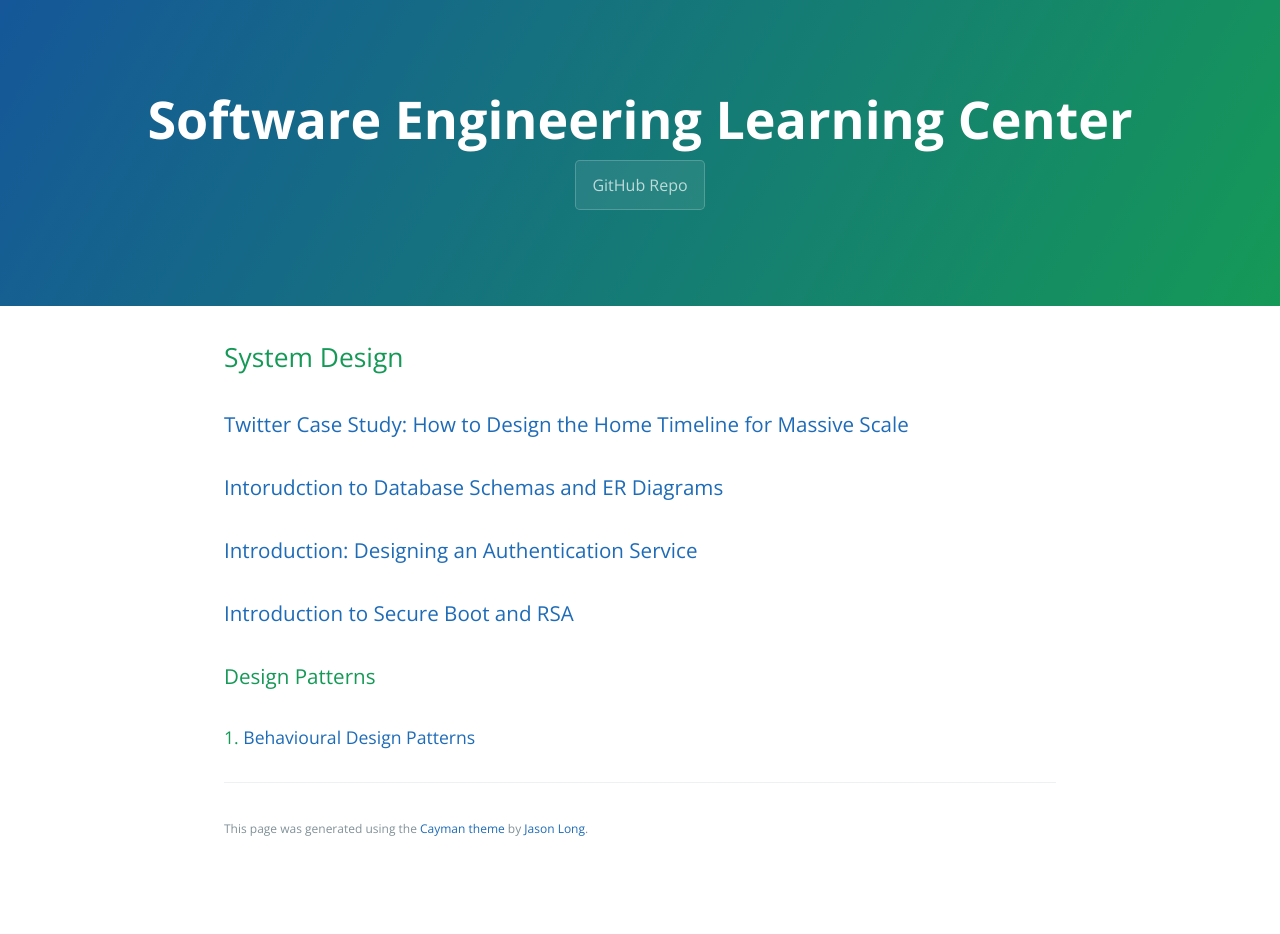
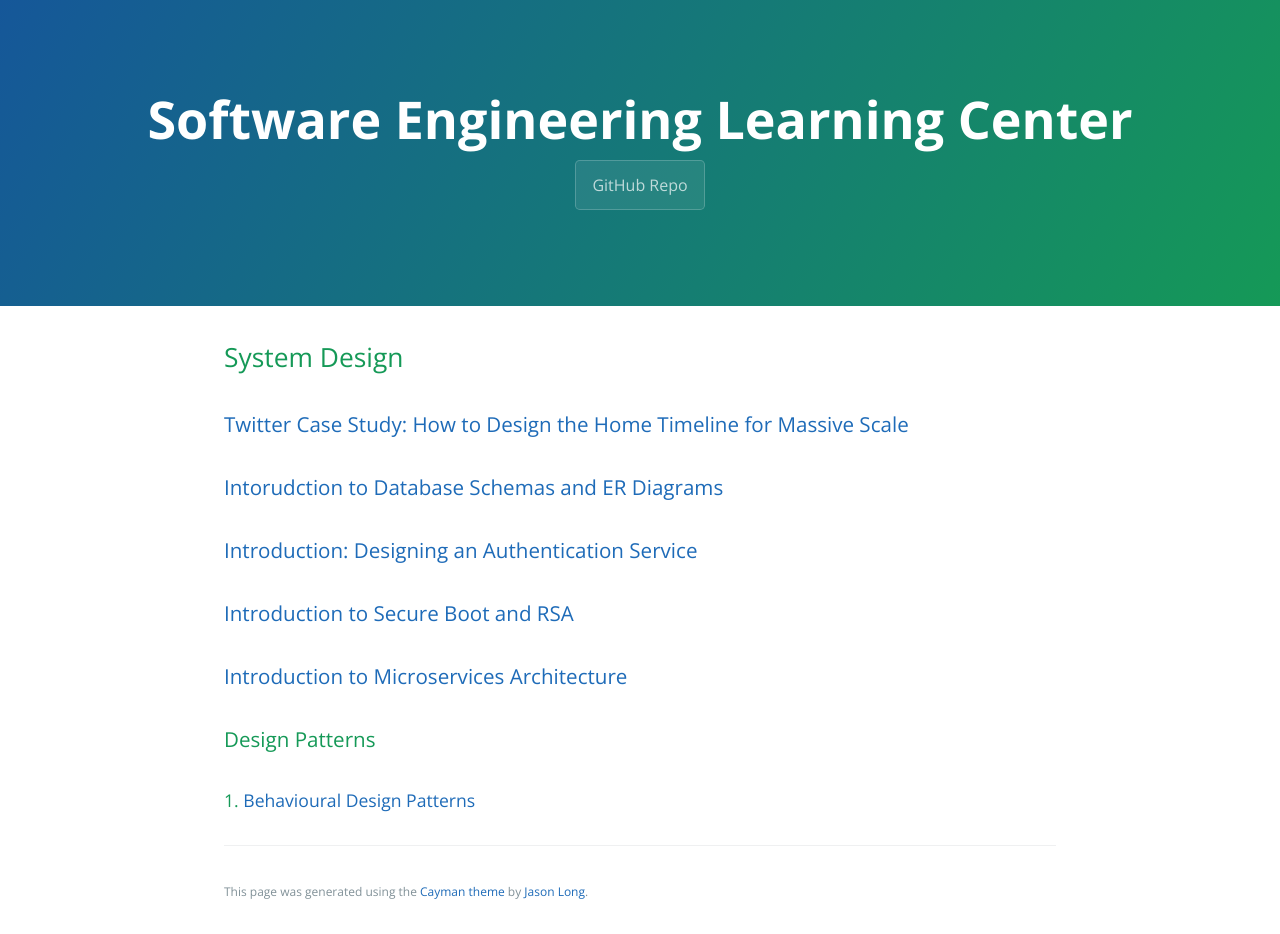
Before and after one commit to learning-software-engineering/learning-software-engineering.github.io, a Jekyll site: the page built from Topics/System_Design.md, in a window 1280 px wide. Built offline with Jekyll 4.4.1, drawn with Linux system fonts in a browser that asks for light colours; our own code applies the rules of GitHub Pages for plain Markdown files; before the commit the page ends 900 px from its top, so only the background shows below that.

Commit message:
Update System_Design.md

```diff
--- a/Topics/System_Design.md
+++ b/Topics/System_Design.md
@@ -8,6 +8,8 @@
 
 ### [Introduction to Secure Boot and RSA](./System_Design/Security/Secure_Boot_RSA.md)
 
+### [Introduction to Microservices Architecture](./System_Design/Intro_To_Microservices/Intro_To_Microservices.md)
+
 ### Design Patterns
 
 ####  1. [Behavioural Design Patterns](./System_Design/behavioral_design_patterns.md)
```
